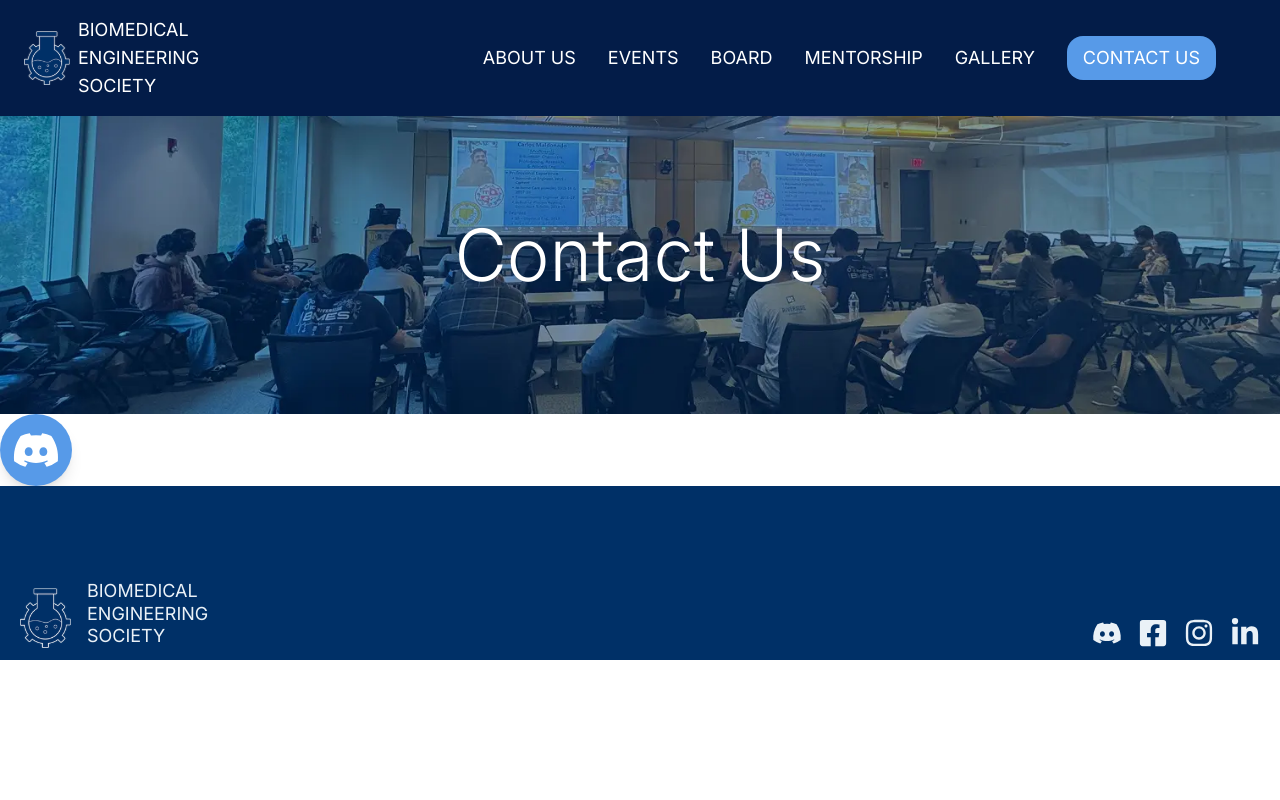
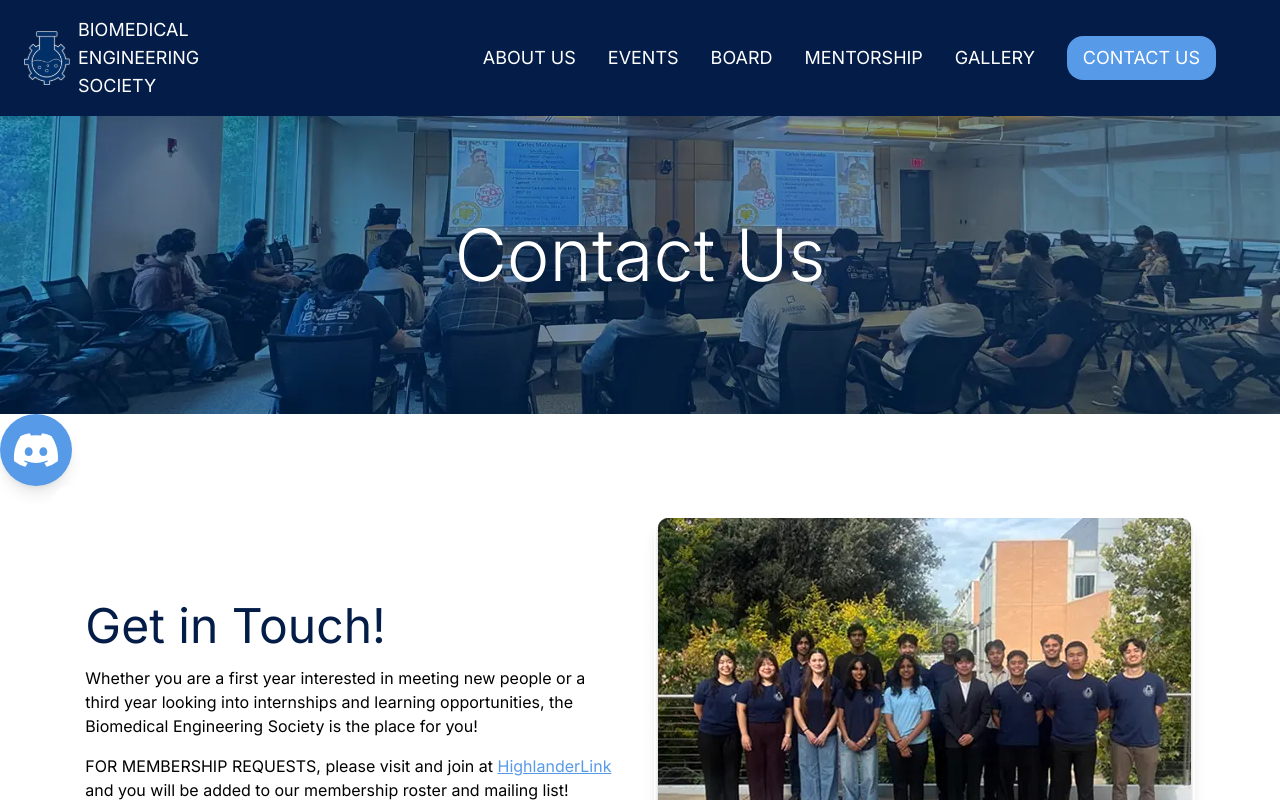
Before and after one commit to acm-ucr/bmes-website, a Next.js app: page /contact in a window 1280 px wide. Shown: the top 800 px of the page. Built offline with nearby package versions, Linux system fonts and the light colour scheme.

Commit message:
Fix merge conflict

```diff
--- a/src/app/contact/page.tsx
+++ b/src/app/contact/page.tsx
@@ -2,6 +2,7 @@ import Header from "@/components/Header";
 import contactHeader from "@/public/headers/contactHeader.webp";
 import SocialButton from "@/components/SocialButton";
 import { FaDiscord } from "react-icons/fa";
+import GetInTouch from "@/components/contact/GetInTouch";
 
 const Contact = () => {
   return (
@@ -11,6 +12,7 @@ const Contact = () => {
         link="https://discord.com/invite/7GNPMW7WSW?fbclid=PAZXh0bgNhZW0CMTEAc3J0YwZhcHBfaWQMMjU2MjgxMDQwNTU4AAGn34U9YaLyDhICIaNzOHtLjvqxueBan3elDUjVTVFFzipfpvsyGMwyvgLvTUM_aem_si5PEemM00N8TnKpOVyGSA"
         icon={FaDiscord}
       />
+      <GetInTouch />
     </div>
   );
 };
```
